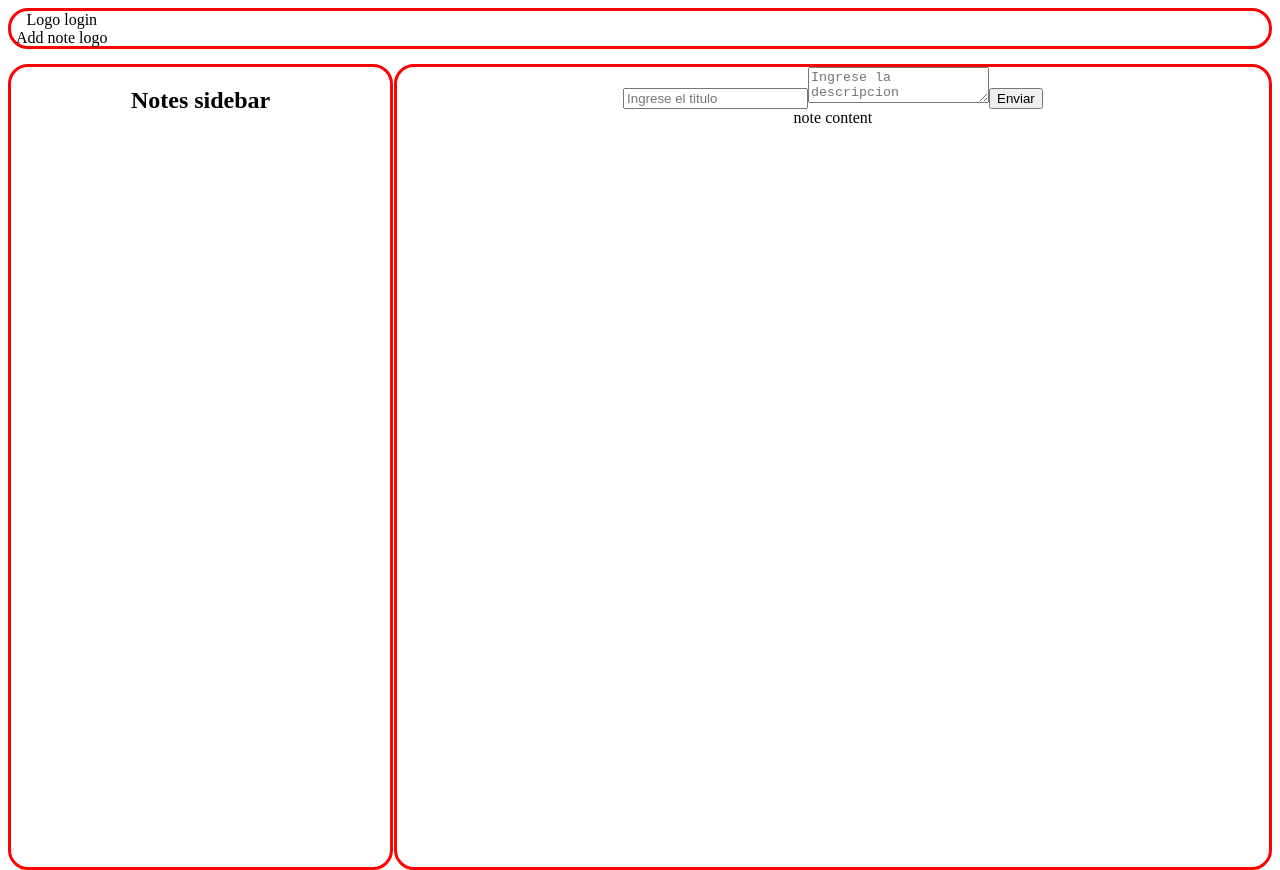
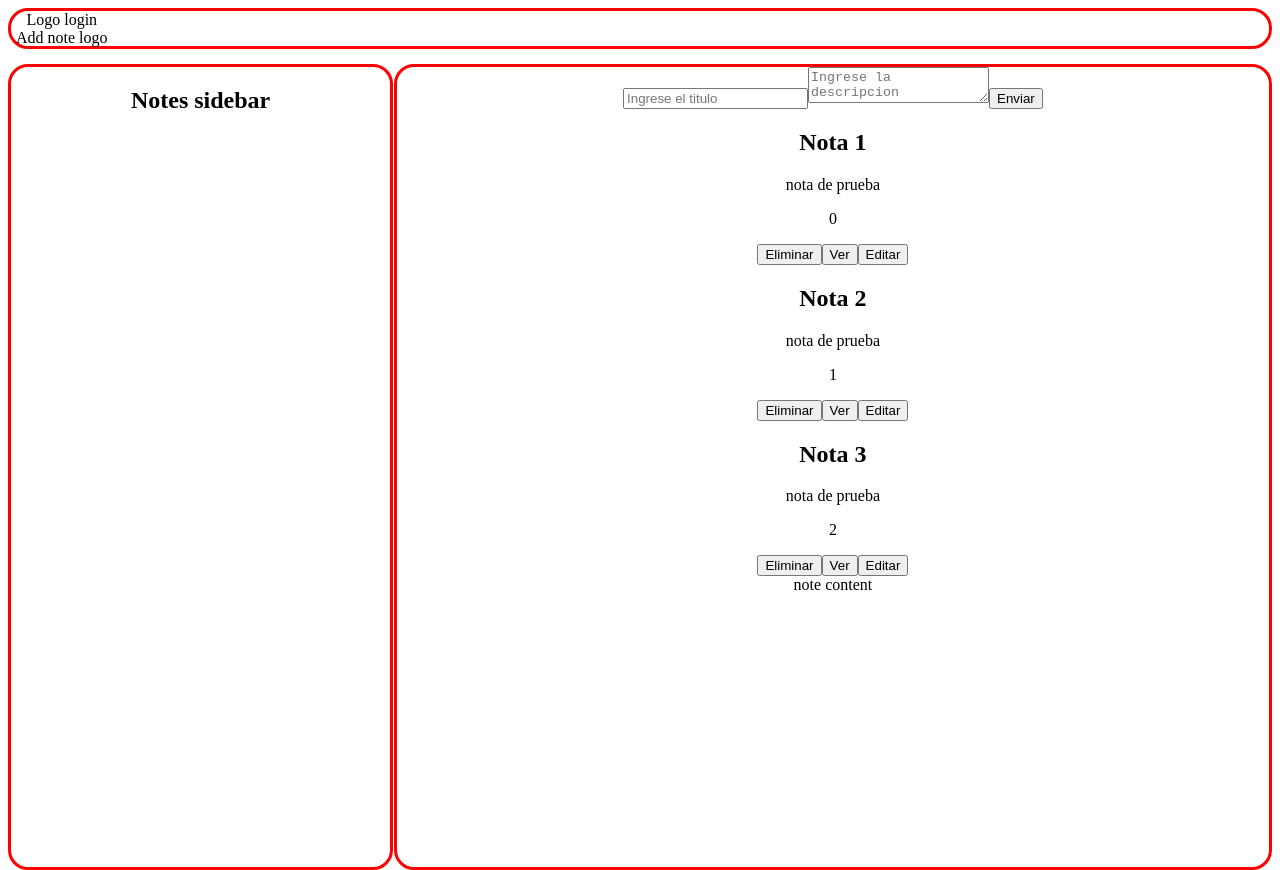
Before and after one commit to Ange1023/bloc-proyect, a React (Vite) app: page / in a window 1280 px wide. Built offline with nearby package versions, Linux system fonts and the light colour scheme.

Commit message:
creacion de funciones 2

```diff
--- a/src/Context/NotesContext.jsx
+++ b/src/Context/NotesContext.jsx
@@ -8,13 +8,13 @@ export const NotesContextProvider = (props) =>{
     const [notes, setNotes] = useState([])
 
     useEffect(() =>{
-        setNotes(data)
-    },[]);
+                setNotes(data)
+            },[]);
 
     const addNotes = (note) =>{
         setNotes(
             [...notes, {
-                id: note.id,
+                id: notes.length,
                 title: note.title,
                 description: note.description
             },
@@ -24,9 +24,7 @@ export const NotesContextProvider = (props) =>{
 
     const removeNotes = (noteId) =>{
         setNotes(
-            notes.filter((note) =>{
-                note.id !== noteId
-            })
+            notes.filter(n => n.id !== noteId)
         )
     }
 
--- a/src/Data/Note.js
+++ b/src/Data/Note.js
@@ -1,17 +1,17 @@
 export const note = [
     {
-    id: 1,
-    title: "Nota 1",
-    description: "nota de prueba"
+        id: 0,
+        title: "Nota 1",
+        description: "nota de prueba"
     },
     {
-    id: 2,
-    title: "Nota 1",
-    description: "nota de prueba"
+        id: 1,
+        title: "Nota 2",
+        description: "nota de prueba"
     },
     {
-    id: 3,
-    title: "Nota 1",
-    description: "nota de prueba"
+        id: 2,
+        title: "Nota 3",
+        description: "nota de prueba"
     }
 ]
--- a/src/components/Notes.jsx
+++ b/src/components/Notes.jsx
@@ -1,10 +1,20 @@
-export const Notes = (note) =>{
+import { useContext } from "react"
+import { NotesContext } from "../Context/NotesContext"
+
+export const Notes = ({note}) =>{
+
+    const {removeNotes} = useContext(NotesContext)
     return(
+
         <div>
             <h1>{note.title}</h1>
+            <p>{note.description}</p>
             <p>{note.id}</p>
-            <p>{note.description}</p>
-            <button>Eliminar</button>
+            <button
+                onClick = {()=>{removeNotes(note.id)
+                    console.log(note.id)
+                }}
+            >Eliminar</button>
             <button>Ver</button>
             <button>Editar</button>
         </div>
--- a/src/components/NotesForm.jsx
+++ b/src/components/NotesForm.jsx
@@ -1,8 +1,35 @@
+import { useContext, useState } from "react"
+import { NotesContext } from "../Context/NotesContext"
+
 export const NotesForm = () =>{
+
+    const[title, setTitle] = useState('')
+    const[description, setDescription] = useState('')
+    const {addNotes} = useContext(NotesContext)
+
+    const onSubmit = (event) =>{
+        event.preventDefault()
+        addNotes(
+            {
+            title,
+            description
+            }
+        )
+        setTitle(" ");
+        setDescription(" ");
+    }
     return(
-        <form>
-            <input placeholder="Ingrese el titulo"/>
-            <textarea placeholder = "Ingrese la descripcion"></textarea>
+        <form onSubmit={onSubmit}>
+            <input
+                placeholder="Ingrese el titulo"
+                onChange={(e)=>{setTitle(e.target.value)}}
+                value= {title}
+            />
+            <textarea
+                placeholder = "Ingrese la descripcion"
+                onChange={(e)=>{setDescription(e.target.value)}}
+                value = {description}
+            ></textarea>
             <button>Enviar</button>
         </form>
     )
--- a/src/components/NotesList.jsx
+++ b/src/components/NotesList.jsx
@@ -5,10 +5,11 @@ import { useContext } from "react"
 export const NotesList = () =>{
 
     const {notes} = useContext(NotesContext)
+
     return(
         <div>
             {notes.map((note)=>{
-                <Notes note = {note}/>
+                return <Notes key={note.id} note = {note}/>
             })}
         </div>
     )
```
